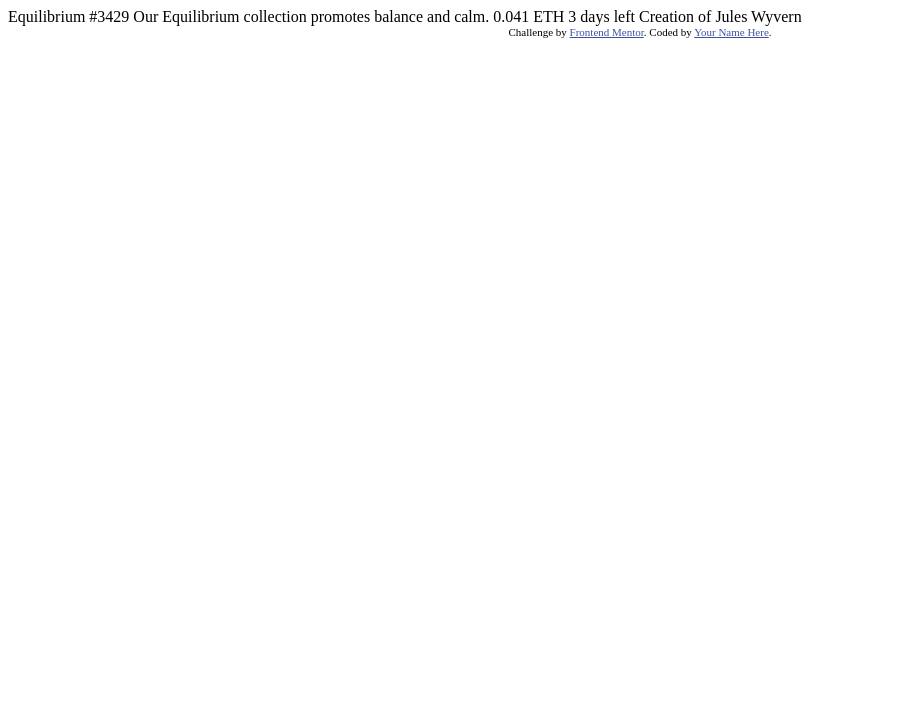
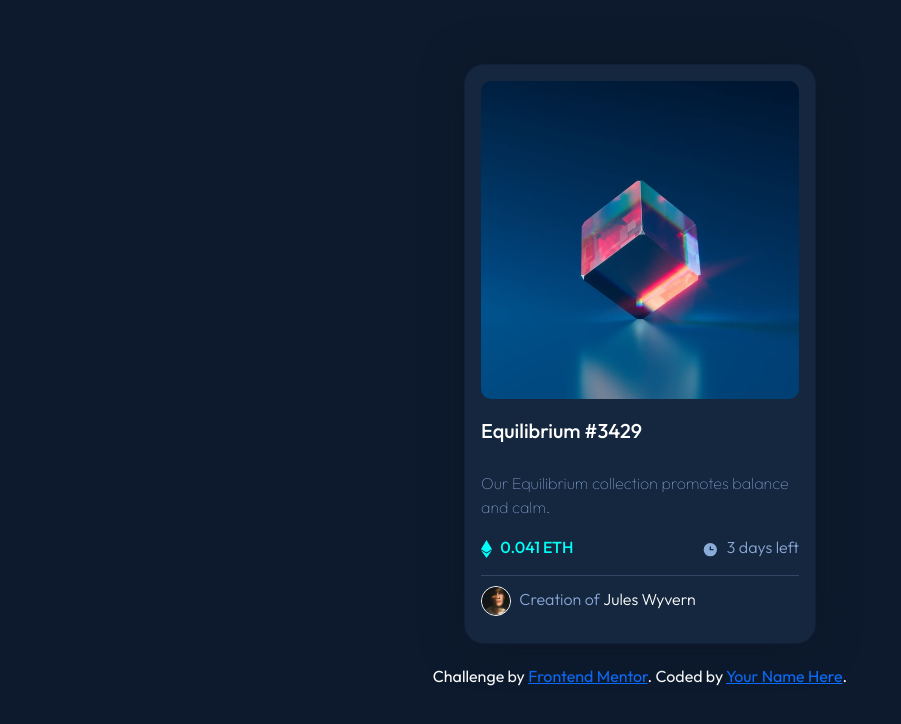
Before and after one commit to sonnen99/Challenge-nft-preview-card-component-main, a plain HTML site: page index.html in a window 1280 px wide. Shown: the whole page, without its empty margins (0-901 px from the left). Drawn offline with nearby package versions, Linux system fonts and the light colour scheme.

Commit message:
Allmost done

```diff
--- /dev/null
+++ b/css/styles.css
@@ -0,0 +1,101 @@
+body {
+    font-family: 'Outfit';
+    text-align: center;
+    background-color: #0D1A2D;
+    color: white;
+    padding: 5%;
+}
+
+hr {
+    color: #8AA9D8;
+    margin: 0;
+}
+
+.card {
+    background-color: #15273F;
+    color: white;
+    border-radius: 20px;
+    margin: 0 auto;
+    width: 22rem;
+    text-align: left;
+    box-shadow: 0 0 40px #0C1729;
+}
+
+.card-img-top {
+    border-radius: 10px;
+}
+
+.view {
+    position: absolute;
+    left: 43%;
+    top: 26%;
+    display: none;
+}
+
+.image-box:hover {
+
+}
+
+.image-box:hover .view{
+    display: block;
+}
+
+.card-title {
+    padding: 20px 0;
+    text-decoration: none;
+}
+
+.card-title:hover {
+    color: #00FFF8;
+}
+
+.card-text {
+    font-weight: 100;
+    color: #8AA9D8;
+}
+
+.icon {
+    display: inline-flex;
+}
+
+.value-text {
+    display: inline-flex;
+    color: #00FFF8;
+    margin-left: 5px;
+}
+
+.time {
+    text-align: end;
+}
+
+.time-text {
+    font-weight: 300;
+    color: #8AA9D8;
+    display: inline-flex;
+    margin-left: 5px;
+}
+
+.name {
+    font-weight: 300;
+    display: inline-block;
+    text-decoration: none;
+    color: white;
+}
+
+.name:hover {
+    color: #00FFF8;
+}
+
+.avatar {
+    width: 30px;
+    margin: 10px 0;
+    border: white;
+    border-width: 1px;
+    border-style: solid;
+    border-radius: 100%;
+}
+
+
+.attribution {
+    margin-top: 20px;
+}
--- a/index.html
+++ b/index.html
@@ -1,33 +1,66 @@
 <!DOCTYPE html>
 <html lang="en">
+
 <head>
   <meta charset="UTF-8">
-  <meta name="viewport" content="width=device-width, initial-scale=1.0"> <!-- displays site properly based on user's device -->
+  <meta name="viewport" content="width=device-width, initial-scale=1.0">
+  <!-- displays site properly based on user's device -->
 
   <link rel="icon" type="image/png" sizes="32x32" href="./images/favicon-32x32.png">
 
   <title>Frontend Mentor | NFT preview card component</title>
 
-  <!-- Feel free to remove these styles or customise in your own stylesheet 👍 -->
-  <style>
-    .attribution { font-size: 11px; text-align: center; }
-    .attribution a { color: hsl(228, 45%, 44%); }
-  </style>
+  <!-- Bootstrap -->
+  <link href="https://cdn.jsdelivr.net/npm/bootstrap@5.3.3/dist/css/bootstrap.min.css" rel="stylesheet"
+    integrity="sha384-QWTKZyjpPEjISv5WaRU9OFeRpok6YctnYmDr5pNlyT2bRjXh0JMhjY6hW+ALEwIH" crossorigin="anonymous">
+  <script src="https://cdn.jsdelivr.net/npm/bootstrap@5.3.3/dist/js/bootstrap.bundle.min.js"
+    integrity="sha384-YvpcrYf0tY3lHB60NNkmXc5s9fDVZLESaAA55NDzOxhy9GkcIdslK1eN7N6jIeHz"
+    crossorigin="anonymous"></script>
+
+  <!-- Font -->
+  <link rel="preconnect" href="https://fonts.googleapis.com">
+  <link rel="preconnect" href="https://fonts.gstatic.com" crossorigin>
+  <link href="https://fonts.googleapis.com/css2?family=Outfit:wght@100..900&display=swap" rel="stylesheet">
+
+
+
+
+  <!-- Styles -->
+  <link rel="stylesheet" href="css/styles.css">
 </head>
+
 <body>
 
-  Equilibrium #3429
+  <div class="card">
+    <div class="card-body">
+      <div class="image-box">
+        <img src="images/image-equilibrium.jpg" alt="equillibrium" class="card-img-top">
+        <img src="images/icon-view.svg" alt="view" class="view">
+      </div>
+      <h5 class="card-title"> <a class="card-title" href="#">Equilibrium #3429</a></h5>
+      <p class="card-text">Our Equilibrium collection promotes balance and calm.</p>
+      <div class="row">
+        <div class="col">
+          <img src="images/icon-ethereum.svg" alt="icon-ethereum" class="icons">
+          <h6 class="value-text">0.041 ETH</h6>
+        </div>
+        <div class="col time">
+          <img src="images/icon-clock.svg" alt="icon-clock" class="icons">
+          <p class="time-text">3 days left</p>
+        </div>
+      </div>
+      <hr>
+      <img src="images/image-avatar.png" alt="avatar" class="avatar">
+      <p class="time-text">Creation of</p>
+      <a href="#" class="name">Jules Wyvern</a>
+    </div>
+  </div>
 
-  Our Equilibrium collection promotes balance and calm.
-
-  0.041 ETH
-  3 days left
-
-  Creation of Jules Wyvern
 
   <div class="attribution">
     Challenge by <a href="https://www.frontendmentor.io?ref=challenge" target="_blank">Frontend Mentor</a>.
     Coded by <a href="#">Your Name Here</a>.
   </div>
 </body>
+
 </html>
```
Also changed, not shown: 3 other files.
